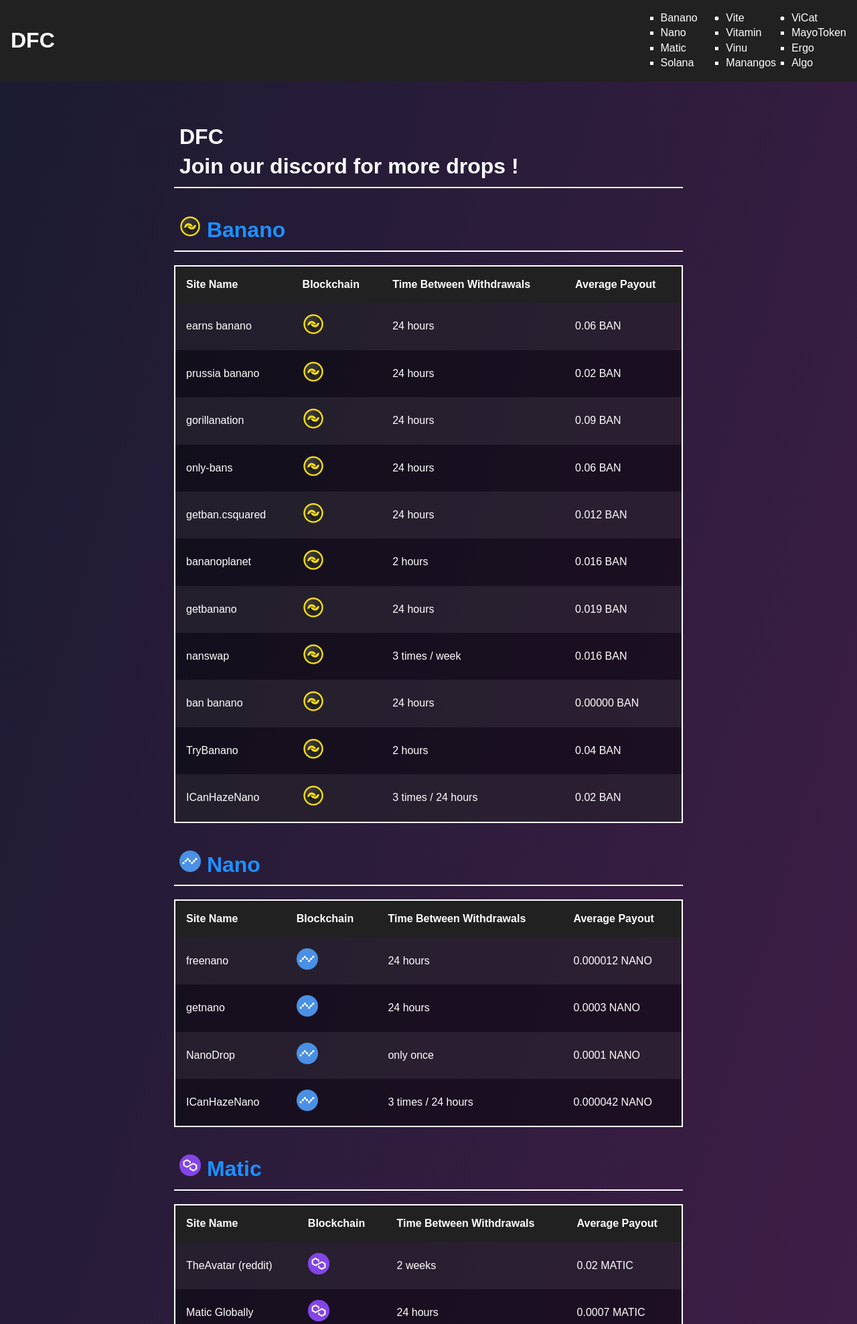
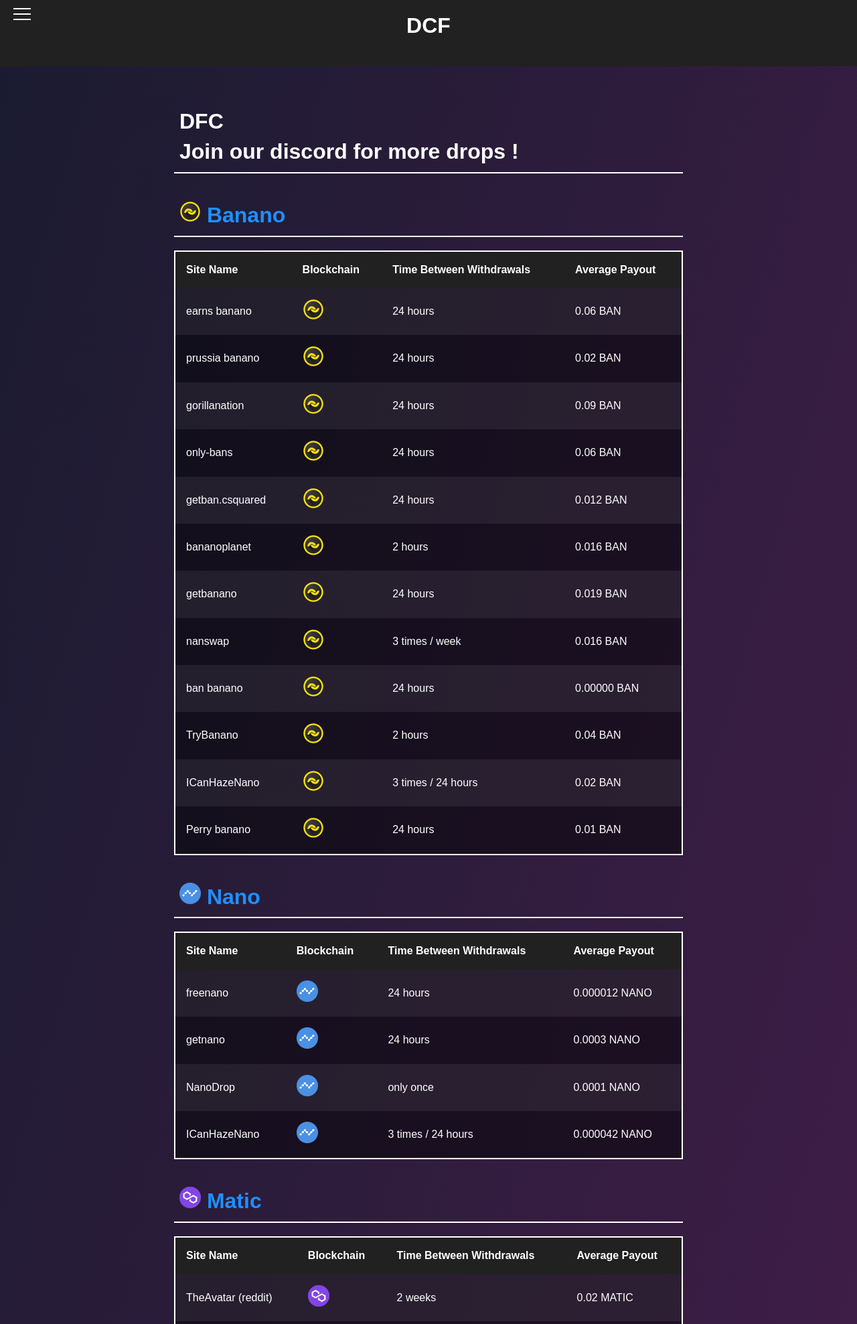
Before and after one commit to The-Pixeleur/DirectFaucetWebsite, a PHP site: page / in a window 1280 px wide. Shown: the top 1977 px of the page at 67% size. Run offline with PHP 8.4, Linux system fonts and the light colour scheme.

Commit message:
update on the header and faucet list

```diff
--- a/index.html
+++ b/index.html
@@ -2,52 +2,41 @@
 <html lang="fr">
 <head>
 	<title>DFC - Direct crypto faucet</title>
-	<link rel="stylesheet" type="text/css" href="styl.css">
+	<link rel="stylesheet" type="text/css" href="sty.css">
 	<link     href="https://media.discordapp.net/attachments/741728178938314874/1081977291179053087/1678033862276.png?width=634&height=634"
     rel="icon">
 	<meta name="description" content="Direct faucet crypto website list, just past your address and receive some crypto !">
     <meta name="keywords" content="crypto, cryptocurrencies, currencies, cryptomonnaie, monnaie, money, faucet, faucet crypto, crypto faucet, robinet, robinet crypto, sol, solana, ban, banano, nano, matic, polygon, algo, algorand, direct faucet, direct" />
 	<meta charset="UTF-8">
 	<meta name="viewport" content="width=device-width, initial-scale=1.0">
-	<style>
-	#menu{
-		columns: 3;
-		-webkit-columns: 3;
-		-moz-columns: 3;
-	  }
-	  </style>
 </head>
 <body>
-	<header>
-		<h1>DFC</h1>
+	<header >
+		<h1>DCF</h1>
 		<nav>
-			<ul id="menu">
-				<li>
-					<ul>
-						<ul>
-						<li><a href="#banano">Banano</a></li>
-						<li><a href="#nano">Nano</a></li>
-						<li><a href="#matic">Matic</a></li>
-						<li><a href="#solana">Solana</a></li>
-					</ul>
-				</li>
-				<li>
-					<ul>
-						<li><a href="#Vite">Vite</a></li>
-						<li><a href="#Vitamin">Vitamin</a></li>
-						<li><a href="#Vinu">Vinu</a></li>
-						<li><a href="#Manangos">Manangos</a></li>
-					</ul>
-				</li>
-				<li>
-				    <ul>
-						<li><a href="#ViCat">ViCat</a></li>
-						<li><a href="#MayoCoin">MayoToken</a></li>
-						<li><a href="#MayoCoin">Ergo</a></li>
-						<li><a href="#algorand">Algo</a></li>
-					</ul>
-				</li>
+		<div class="hamburger-menu">
+			<input id="menu__toggle" type="checkbox" />
+			<label class="menu__btn" for="menu__toggle">
+			  <span></span>
+			</label>
+			<ul class="menu__box">
+				<li><a class="menu__item" href="index.html">Home</a></li>
+				<li><a class="menu__item" href="#">play to earn | Soon...</a></li>
+				<hr id="hr_menu" width="80%" style="margin: auto;">
+				<li><a class="menu__item" href="#banano">Banano</a></li>
+				<li><a class="menu__item" href="#nano">Nano</a></li>
+				<li><a class="menu__item" href="#matic">Matic</a></li>
+				<li><a class="menu__item" href="#solana">Solana</a></li>
+				<li><a class="menu__item" href="#Vite">Vite</a></li>
+				<li><a class="menu__item" href="#Vitamin">Vitamin</a></li>
+				<li><a class="menu__item" href="#Vinu">Vinu</a></li>
+				<li><a class="menu__item" href="#Manangos">Manangos</a></li>
+				<li><a class="menu__item" href="#ViCat">ViCat</a></li>
+				<li><a class="menu__item" href="#MayoCoin">MayoToken</a></li>
+				<li><a class="menu__item" href="#ergo">Ergo</a></li>
+				<li><a class="menu__item" href="#algorand">Algo</a></li>
 			</ul>
+		</div>
 		</nav>
 	</header>
 
@@ -132,6 +121,12 @@
 						<td><img src="./IMG/CryptoLogo/banano.webp" alt="banano" width="32" height="32"></td>
 						<td>3 times / 24 hours</td>
 						<td>0.02 BAN</td>
+					</tr>
+					<tr>
+						<td><a href="https://ouo.io/6oJ1zH">Perry banano</a></td>
+						<td><img src="./IMG/CryptoLogo/banano.webp" alt="banano" width="32" height="32"></td>
+						<td>24 hours</td>
+						<td>0.01 BAN</td>
 					</tr>
 				</tbody>
 			</table>
--- a/styl.css
+++ b/sty.css
@@ -29,6 +29,9 @@
   /* Header styles */
   header {
     display: flex;
+    flex-direction: column;
+    justify-content: center;
+    text-align: center;
     justify-content: space-between;
     align-items: center;
     padding: 1rem;
@@ -42,27 +45,6 @@
     color: #fff;
   }
 
-  .navigation {
-    display: flex;
-    list-style-type: none;
-  }
-
-  .navigation li {
-    margin: 0 1rem;
-  }
-
-  .navigation li a {
-    padding: 0.5rem;
-    color: #fff;
-    text-transform: uppercase;
-    font-weight: bold;
-  }
-
-  .navigation li a.active,
-  .navigation li a:hover {
-    background-color: #f1c40f;
-    border-radius: 0.25rem;
-  }
 
   /* Crypto selection styles */
   .crypto-selection {
@@ -136,7 +118,6 @@
     padding: 1rem;
     text-align: center;
   }
-
 
 
 
@@ -232,3 +213,83 @@
   font-size: 1.2rem;
   line-height: 1.5;
 }
+
+
+
+
+
+
+#menu__toggle {
+  opacity: 0;
+}
+#menu__toggle:checked + .menu__btn > span {
+  transform: rotate(45deg);
+}
+#menu__toggle:checked + .menu__btn > span::before {
+  top: 0;
+  transform: rotate(0deg);
+}
+#menu__toggle:checked + .menu__btn > span::after {
+  top: 0;
+  transform: rotate(90deg);
+}
+#menu__toggle:checked ~ .menu__box {
+  left: 0 !important;
+}
+.menu__btn {
+  position: fixed;
+  top: 20px;
+  left: 20px;
+  width: 26px;
+  height: 26px;
+  cursor: pointer;
+  z-index: 1;
+}
+.menu__btn > span,
+.menu__btn > span::before,
+.menu__btn > span::after {
+  display: block;
+  position: absolute;
+  width: 100%;
+  height: 2px;
+  background-color: #ffffff;
+  transition-duration: .25s;
+}
+.menu__btn > span::before {
+  content: '';
+  top: -8px;
+}
+.menu__btn > span::after {
+  content: '';
+  top: 8px;
+}
+.menu__box {
+  display: block;
+  position: fixed;
+  top: 0;
+  left: -100%;
+  width: 300px;
+  height: 100%;
+  margin: 0;
+  padding: 80px 0;
+  list-style: none;
+  background-color: #4C1E4F;
+  box-shadow: 2px 2px 6px rgba(0, 0, 0, .4);
+  transition-duration: .25s;
+
+}
+nav ul{height:200px; width:100%;}
+nav ul{overflow:hidden; overflow-y:scroll;}
+.menu__item {
+  display: block;
+  padding: 12px 24px;
+  color: #ffffff;
+  font-family: 'Roboto', sans-serif;
+  font-size: 20px;
+  font-weight: 600;
+  text-decoration: none;
+  transition-duration: .25s;
+}
+.menu__item:hover {
+  background-color: #9e9e9e;
+}
```
